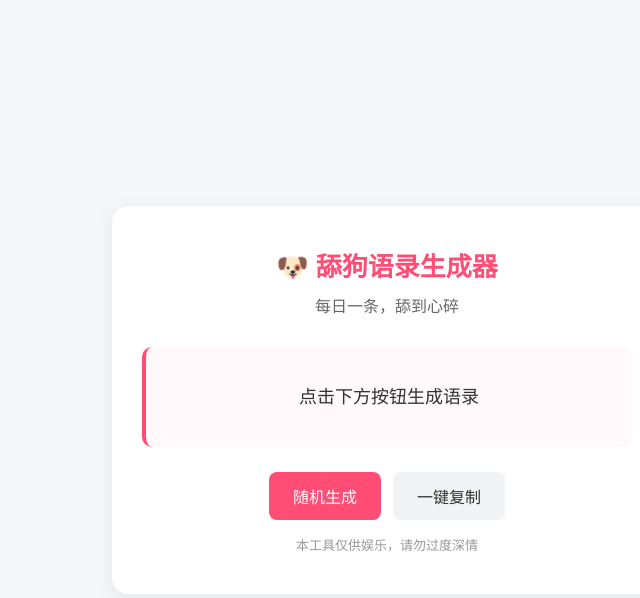
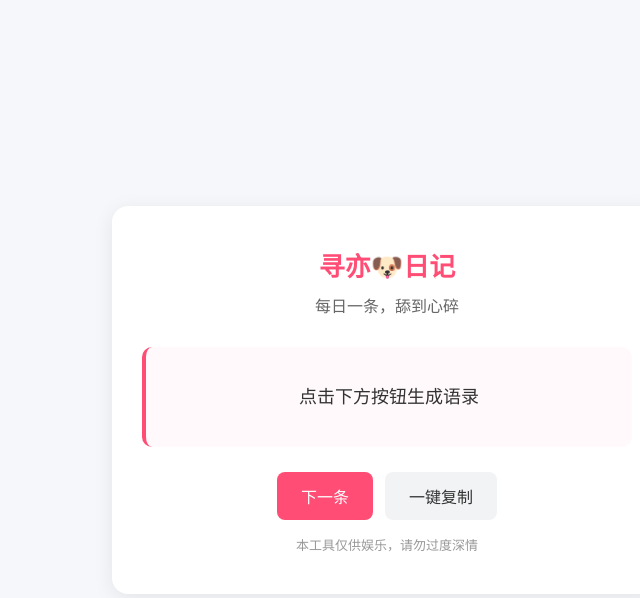
Before and after one commit to hwj003299073/tiangou, a Flask app: page / in a window 1280 px wide. Shown: the top 598 px of the page, without its empty margins (253-893 px from the left). Run offline with Flask 3, Linux system fonts and the light colour scheme.

Commit message:
更新标题

```diff
--- a/templates/index.html
+++ b/templates/index.html
@@ -3,7 +3,7 @@
 <head>
     <meta charset="UTF-8">
     <meta name="viewport" content="width=device-width, initial-scale=1.0">
-    <title>舔狗语录生成器</title>
+    <title>寻亦舔狗日记</title>
     <style>
         * {
             margin: 0;
@@ -99,13 +99,13 @@
 </head>
 <body>
     <div class="container">
-        <h1>🐶 舔狗语录生成器</h1>
+        <h1>寻亦🐶日记 </h1>
         <p class="subtitle">每日一条，舔到心碎</p>
 
         <div class="quote-box" id="quote">点击下方按钮生成语录</div>
 
         <div class="buttons">
-            <button class="generate" onclick="getQuote()">随机生成</button>
+            <button class="generate" onclick="getQuote()">下一条</button>
             <button class="copy" onclick="copyQuote()">一键复制</button>
         </div>
 
```
